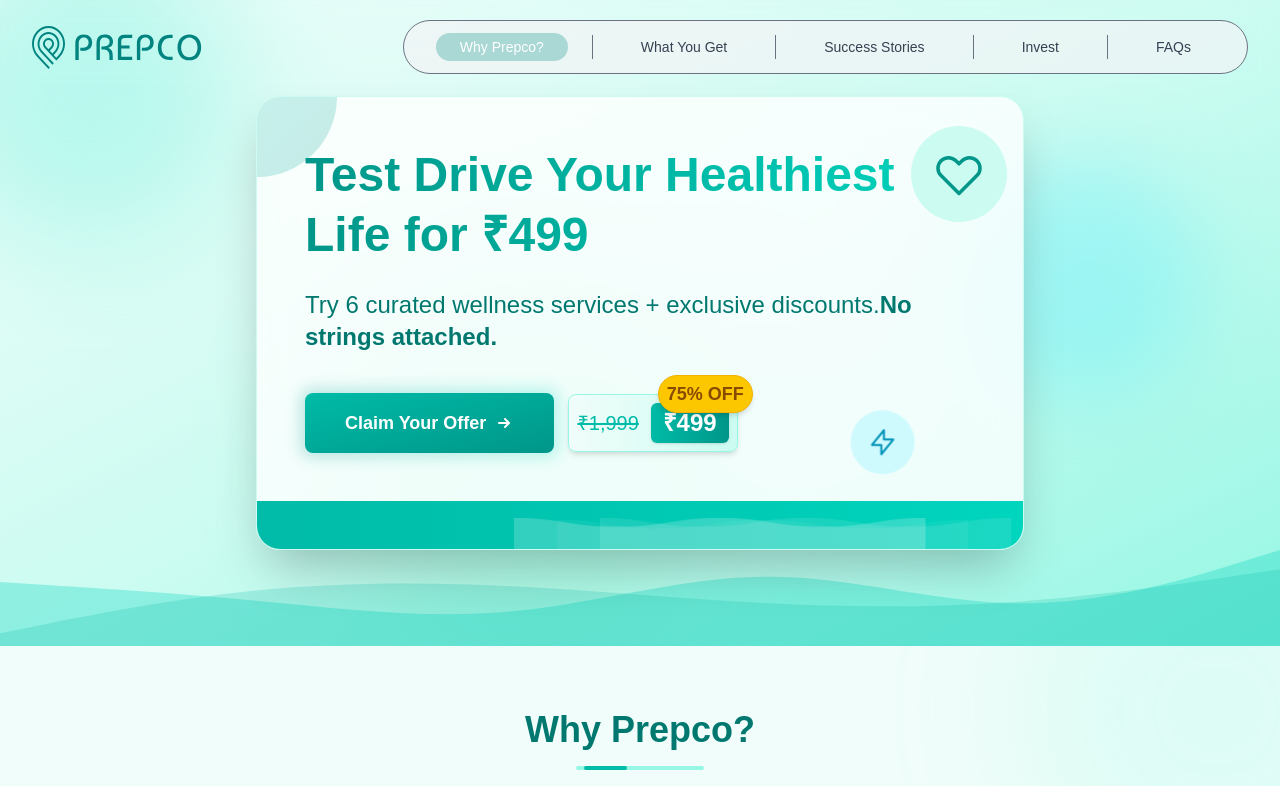
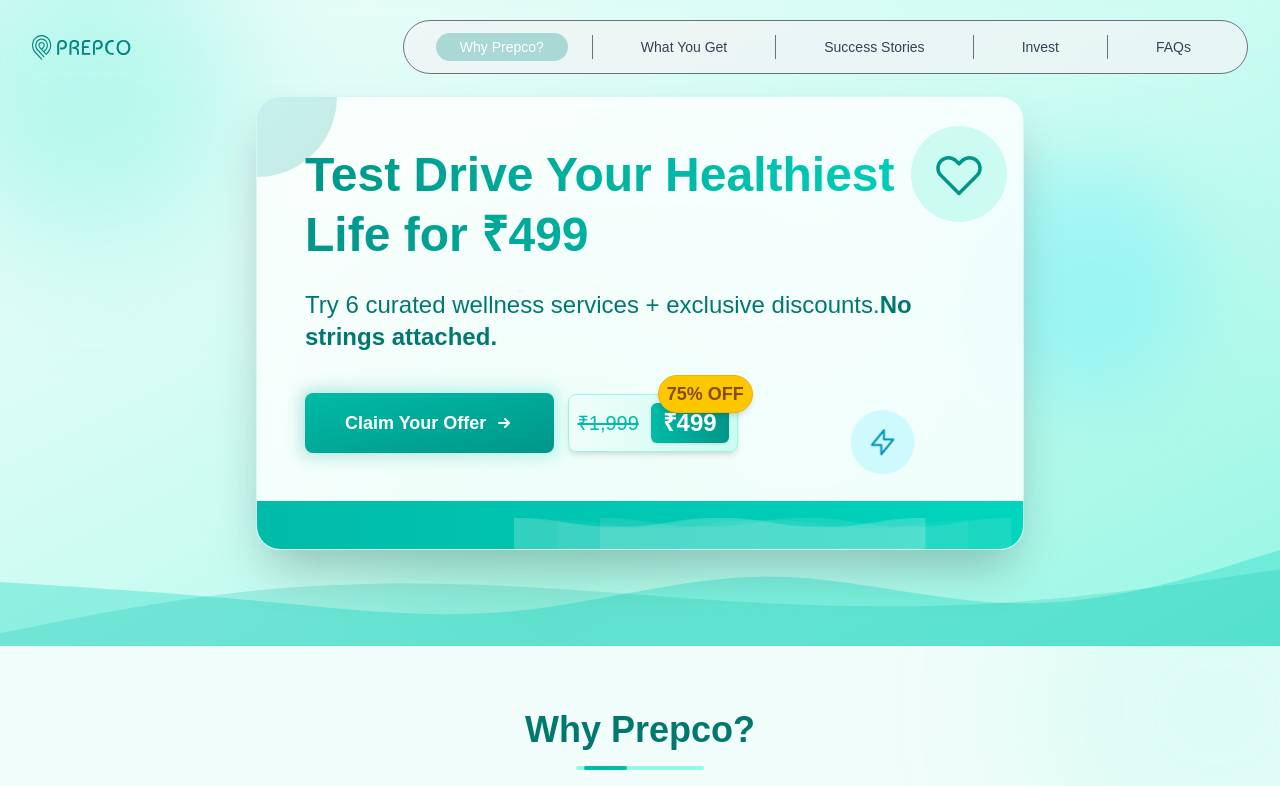
Before and after one commit to Prepco-creator/prepco-promotion, a Next.js app: page / in a window 1280 px wide. Shown: the top 786 px of the page. Built offline with nearby package versions, Linux system fonts and the light colour scheme.

Commit message:
few errors cleared

```diff
--- a/src/components/common/Navbar.tsx
+++ b/src/components/common/Navbar.tsx
@@ -65,7 +65,7 @@
       window.removeEventListener("scroll", handleScroll);
       observer.disconnect();
     };
-  }, []); // eslint-disable-next-line react-hooks/exhaustive-deps
+  }, []);
 
   return (
     <nav className={`fixed w-full z-50 transition-all duration-500 backdrop-blur-lg rounded-bl-3xl rounded-br-3xl ${scrolled ? "bg-white/90 shadow-lg py-3" : "bg-transparent py-5"}`}>
@@ -74,7 +74,7 @@
           {/* Logo */}
           <Link href="/" className="relative z-10">
             <motion.div className="flex items-center" whileHover={{ scale: 1.05 }} whileTap={{ scale: 0.95 }}>
-              <Image src={img.logo} alt="logo"/>
+              <Image src={img.logo} alt="logo" width={100} height={50} />
             </motion.div>
           </Link>
 
--- a/src/components/homepage/WhyPrepcoSection.tsx
+++ b/src/components/homepage/WhyPrepcoSection.tsx
@@ -1,6 +1,5 @@
 "use client";
 import React, { useEffect, useRef } from 'react';
-import { images } from '../../../public/assets';
 import Image from 'next/image';
 import img from '../../../public/images/image';
 
@@ -48,8 +47,9 @@
             What If Wellness Was Just a Click Away?
           </h3>
           <p className="text-xl text-gray-800 max-w-3xl mx-auto">
-            We've bundled 10+ essential services so you don't have to choose. Experience it all for ₹499.
-          </p>
+  We&#39;ve bundled 10+ essential services so you don&#39;t have to choose. Experience it all for ₹499.
+</p>
+
         </div>
 
         {/* Hook card */}
@@ -62,9 +62,10 @@
                   Stop Searching. Start Healing.
                 </h4>
                 <p className="text-lg text-gray-700 mb-6">
-                  From online yoga to stress relief and diet plans — everything you need, just ₹499 for 30 days.
-                  We've combined 10+ essential health services into one seamless platform.
-                </p>
+  From online yoga to stress relief and diet plans — everything you need, just ₹499 for 30 days.
+  We&#39;ve combined 10+ essential health services into one seamless platform.
+</p>
+
                 <div className="inline-flex items-center space-x-2 text-teal-500 font-medium">
                   <svg xmlns="http://www.w3.org/2000/svg" className="h-5 w-5" viewBox="0 0 20 20" fill="currentColor">
                     <path fillRule="evenodd" d="M6.267 3.455a3.066 3.066 0 001.745-.723 3.066 3.066 0 013.976 0 3.066 3.066 0 001.745.723 3.066 3.066 0 012.812 2.812c.051.643.304 1.254.723 1.745a3.066 3.066 0 010 3.976 3.066 3.066 0 00-.723 1.745 3.066 3.066 0 01-2.812 2.812 3.066 3.066 0 00-1.745.723 3.066 3.066 0 01-3.976 0 3.066 3.066 0 00-1.745-.723 3.066 3.066 0 01-2.812-2.812 3.066 3.066 0 00-.723-1.745 3.066 3.066 0 010-3.976 3.066 3.066 0 00.723-1.745 3.066 3.066 0 012.812-2.812zm7.44 5.252a1 1 0 00-1.414-1.414L9 10.586 7.707 9.293a1 1 0 00-1.414 1.414l2 2a1 1 0 001.414 0l4-4z" clipRule="evenodd" />
```
